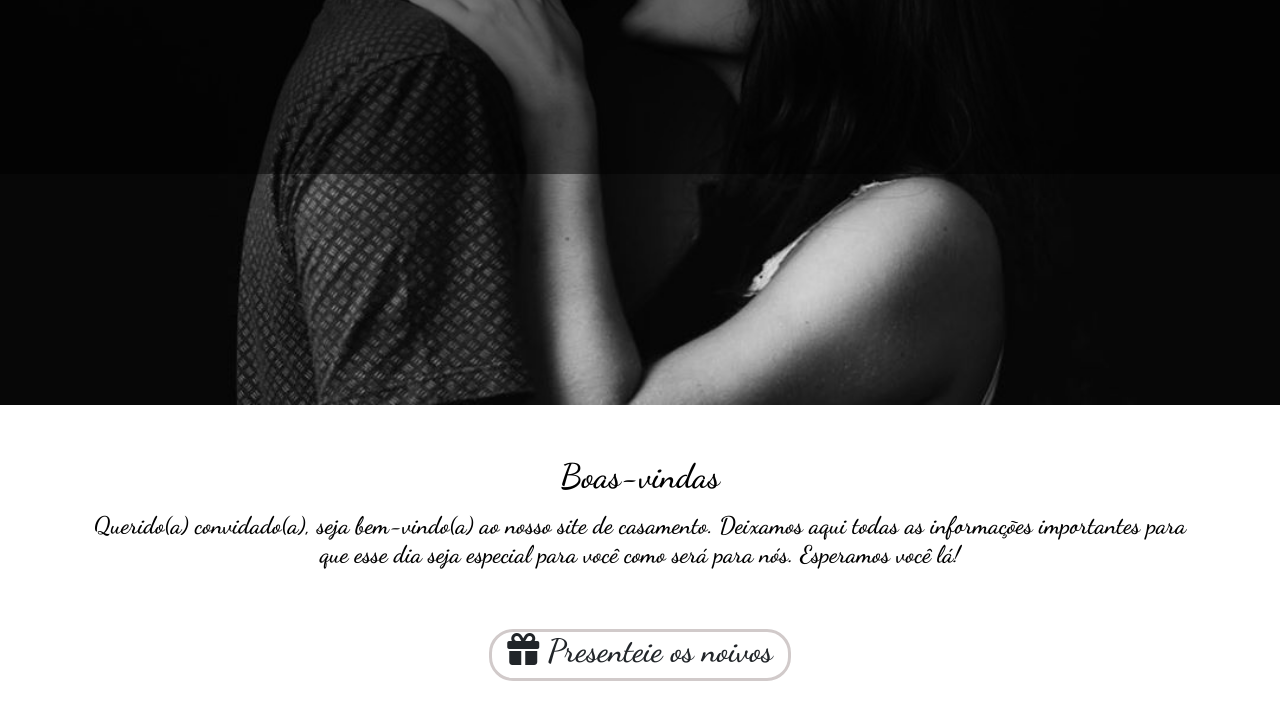
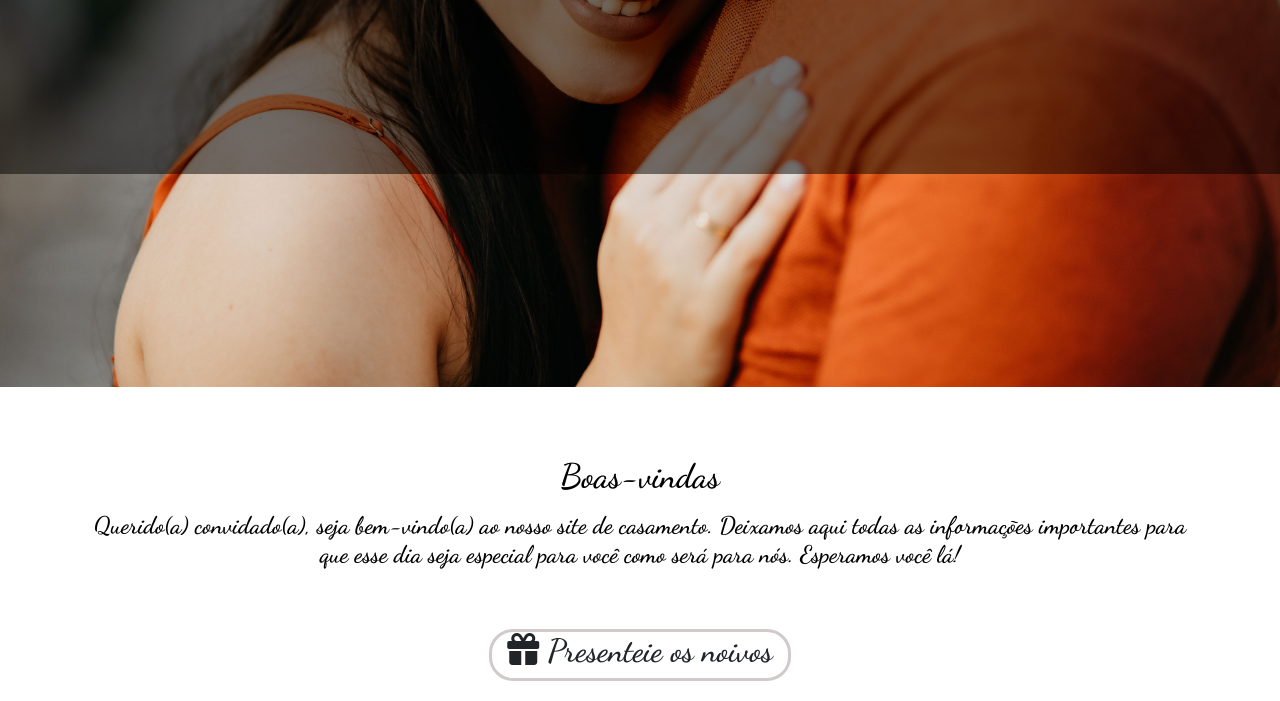
Before and after one commit to nilberto07/Casamento, a plain HTML site: page index.html in a window 1280 px wide. Shown: the part 466-1167 px from the top of the page. Drawn offline with nearby package versions, Linux system fonts and the light colour scheme.

Commit message:
Foto ensaio

```diff
--- a/index.html
+++ b/index.html
@@ -42,7 +42,7 @@
                 <!-- <div class="row">
                     <div class="col-12">
                         <div class="wrapper"> -->
-                            <img src="assets/img/slide-1.jpg" style="float:left;width:100%;height:80%;">
+                            <img src="assets/img/foto-58.jpg" style="float:left;width:100%;height:80%;">
                         <!-- </div>
                     </div>
                 </div> -->
```
Also changed, not shown: assets/img/foto-58.jpg (added).
